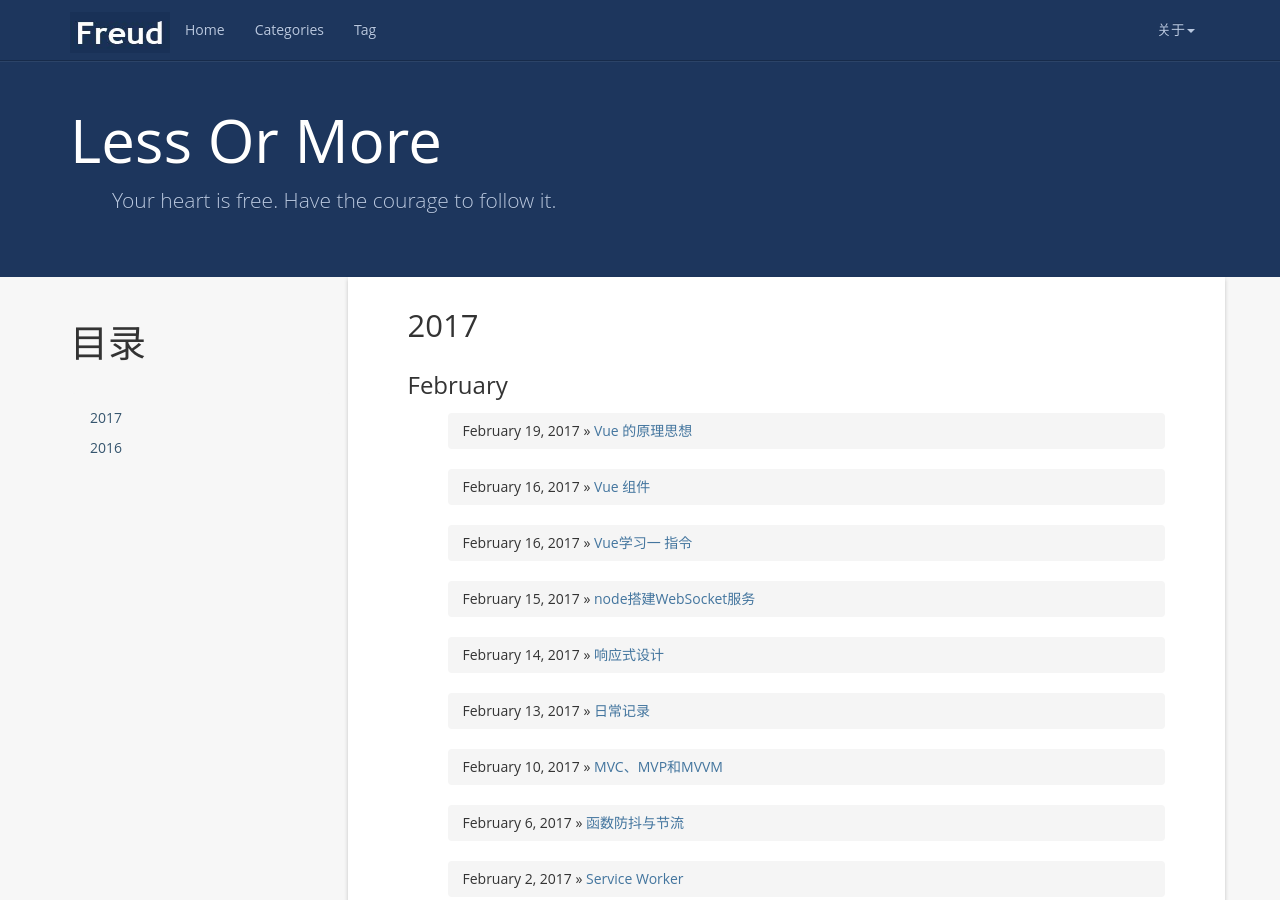
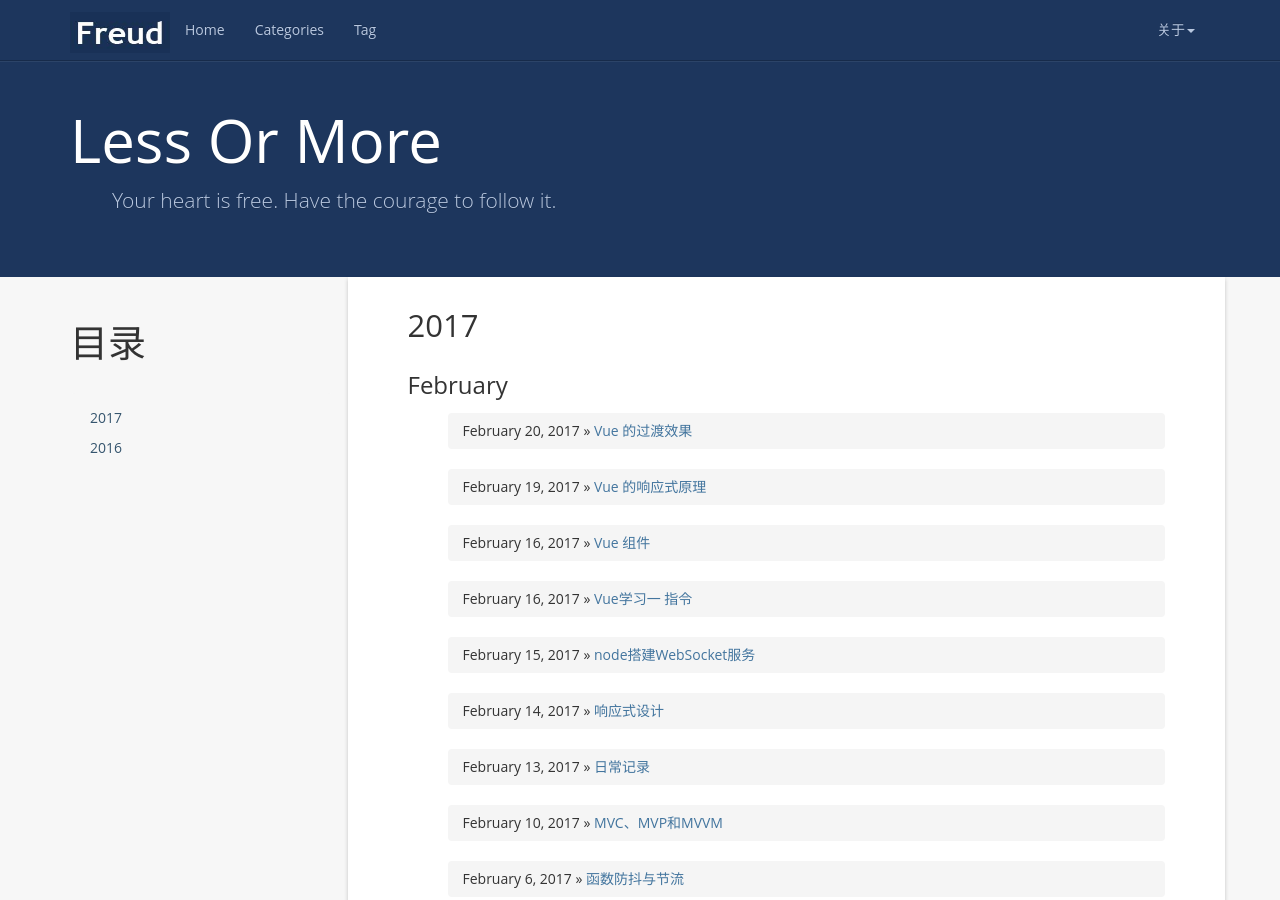
Before and after one commit to peiyanhuang/MyBlog, a Jekyll site: the page built from index.html, in a window 1280 px wide and 900 px high. Built offline with Jekyll 4.4.1, drawn with Linux system fonts in a browser that asks for light colours; nearby versions of some CDN libraries; the list of posts is cut into pages by our own code.

```diff
--- a/_posts/2017-02-19-vue-principle.md
+++ b/_posts/2017-02-19-vue-principle.md
@@ -1,6 +1,6 @@
 ---
 layout: post
-title:  Vue 的原理思想
+title:  Vue 的响应式原理
 date:   2017-02-19 20:58:00 +0800
 categories: JS
 tag: Vue
--- /dev/null
+++ b/_posts/2017-02-20-vue-tranision.md
@@ -0,0 +1,10 @@
+---
+layout: post
+title:  Vue 的过渡效果
+date:   2017-02-20 20:58:00 +0800
+categories: JS
+tag: Vue
+---
+
+* content
+{:toc}
```
Also changed, not shown: images/a.jpg, images/lifecycle.png.
